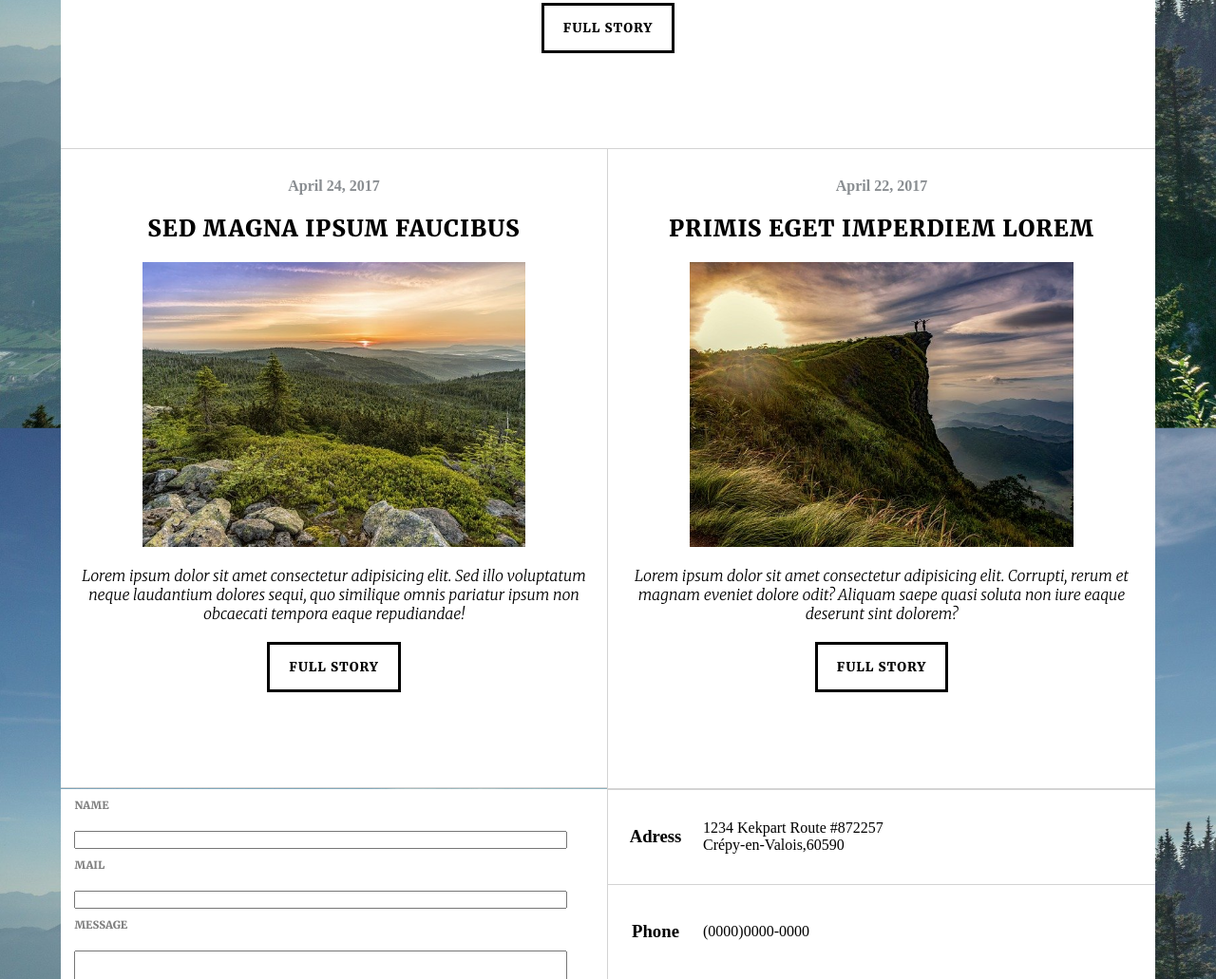
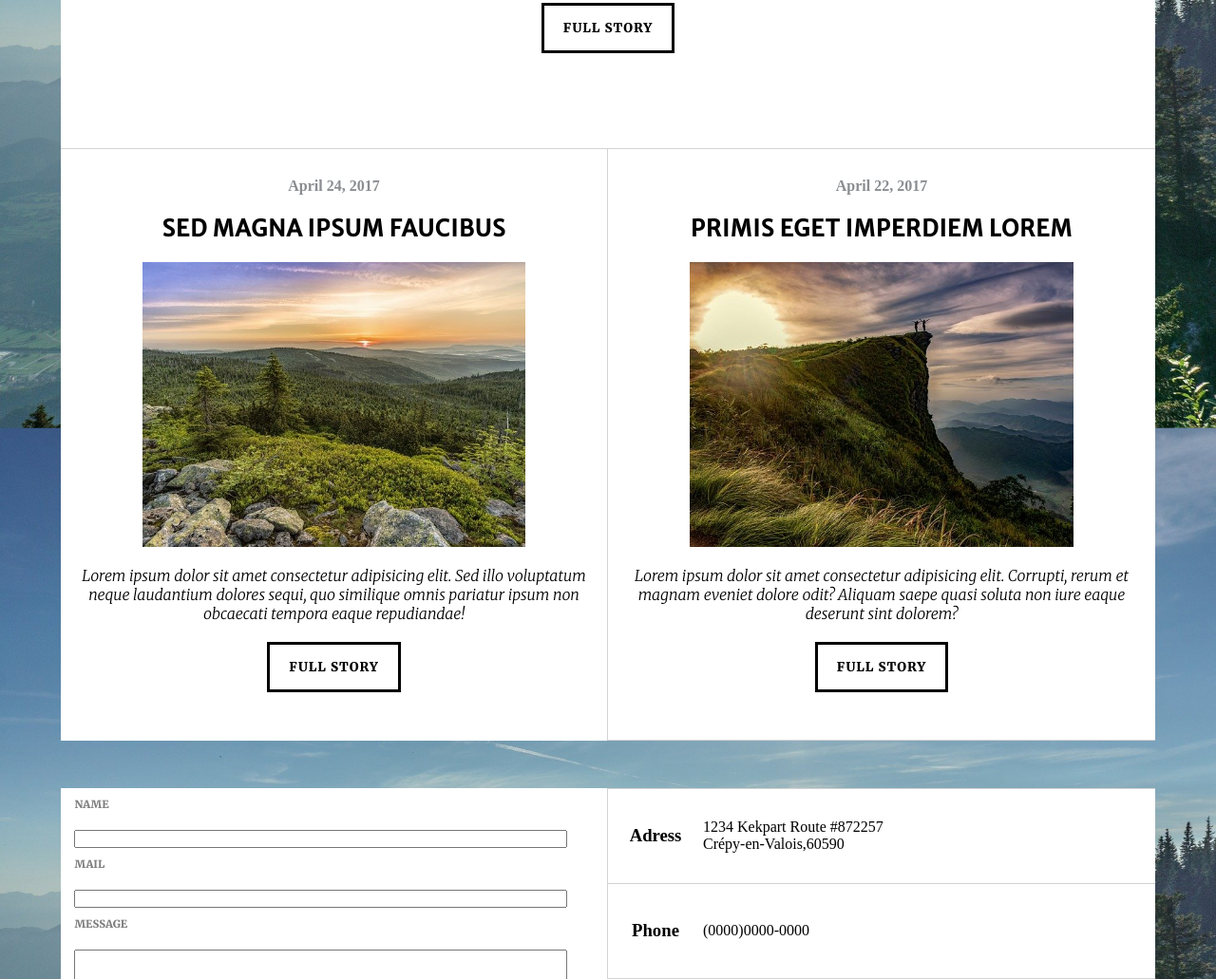
Before and after one commit to Julien-Po/Montagne, a plain HTML site: page index.html in a window 1280 px wide. Shown: the part 1332-2363 px from the top of the page at 95% size. Drawn offline with Linux system fonts and the light colour scheme.

Commit message:
Correction des bugs

```diff
--- a/sass/components/_lastsec.scss
+++ b/sass/components/_lastsec.scss
@@ -1,11 +1,13 @@
-.bgcolor {
-    background: white;
-}
-
 .lastsec {
         text-align: center;
         align-items: center;
         border-bottom: 1px solid lightgrey;
+
+        .bgcolor {
+            background: white;
+           padding-bottom: 50px;
+           height: 100%;
+        }
 
     h4 {
         color: #898d91;
@@ -16,7 +18,7 @@
 
     h2 {
         text-transform: uppercase;
-        font-family: 'Merriweather';
+        font-family: 'Merriweather sans';
         letter-spacing: 1px;
         padding-bottom: 20px;
     }
@@ -25,7 +27,7 @@
         font-style: italic;
         font-family: 'Merriweather';
         font-weight: 300 italic;
-        padding-bottom: 20px;
+        padding : 0 10px 20px;
     }
 
     .thirdpic {
@@ -45,8 +47,4 @@
          text-transform: uppercase;
          padding: 15px 20px 15px 20px;
      }
-
-     .pad {
-         padding-bottom: 101px;
-     }
 }
--- a/sass/components/_secondsec.scss
+++ b/sass/components/_secondsec.scss
@@ -1,12 +1,12 @@
-.bgcolor {
-    background: white;
-}
-
 .secondsec {
         text-align: center;
         align-items: center;
         border-right: lightgrey 1px solid;
-
+    .bgcolor {
+            background: white;
+            padding-bottom: 50px;
+            height: 100%;
+        }
     h4 {
         color: #898d91;
         padding-bottom: 20px;
@@ -15,7 +15,7 @@
 
     h2 {
         text-transform: uppercase;
-        font-family: 'Merriweather';
+        font-family: 'Merriweather sans';
         letter-spacing: 1px;
         padding-bottom: 20px;
     }
@@ -24,7 +24,7 @@
         font-style: italic;
         font-family: 'Merriweather';
         font-weight: 300 italic;
-        padding-bottom: 20px;
+        padding : 0 10px 20px;
     }
 
     .secondpic {
@@ -44,9 +44,4 @@
          text-transform: uppercase;
          padding: 15px 20px 15px 20px;
      }
-
-     .pad {
-         padding-bottom: 100px;
-         border-bottom: lightgrey 1px solid;
-     }
 }
--- a/sass/components/_settings.scss
+++ b/sass/components/_settings.scss
@@ -1,4 +1,6 @@
 @import url('https://fonts.googleapis.com/css2?family=Merriweather:ital,wght@0,900;1,300&display=swap');
+
+@import url('https://fonts.googleapis.com/css2?family=Merriweather+Sans&family=Merriweather:ital,wght@0,900;1,300&display=swap');
 
 * {
     padding: 0;
@@ -19,7 +21,7 @@ li {
     .allsec {
         display: grid;
         grid-template-columns: 50% 50%;
-        margin: 0 auto;
+        margin: 0 auto 50px;
         width: 90%;
         position: relative;
     }
```
Also changed, not shown: sass/style/style.css, 1 other file.
